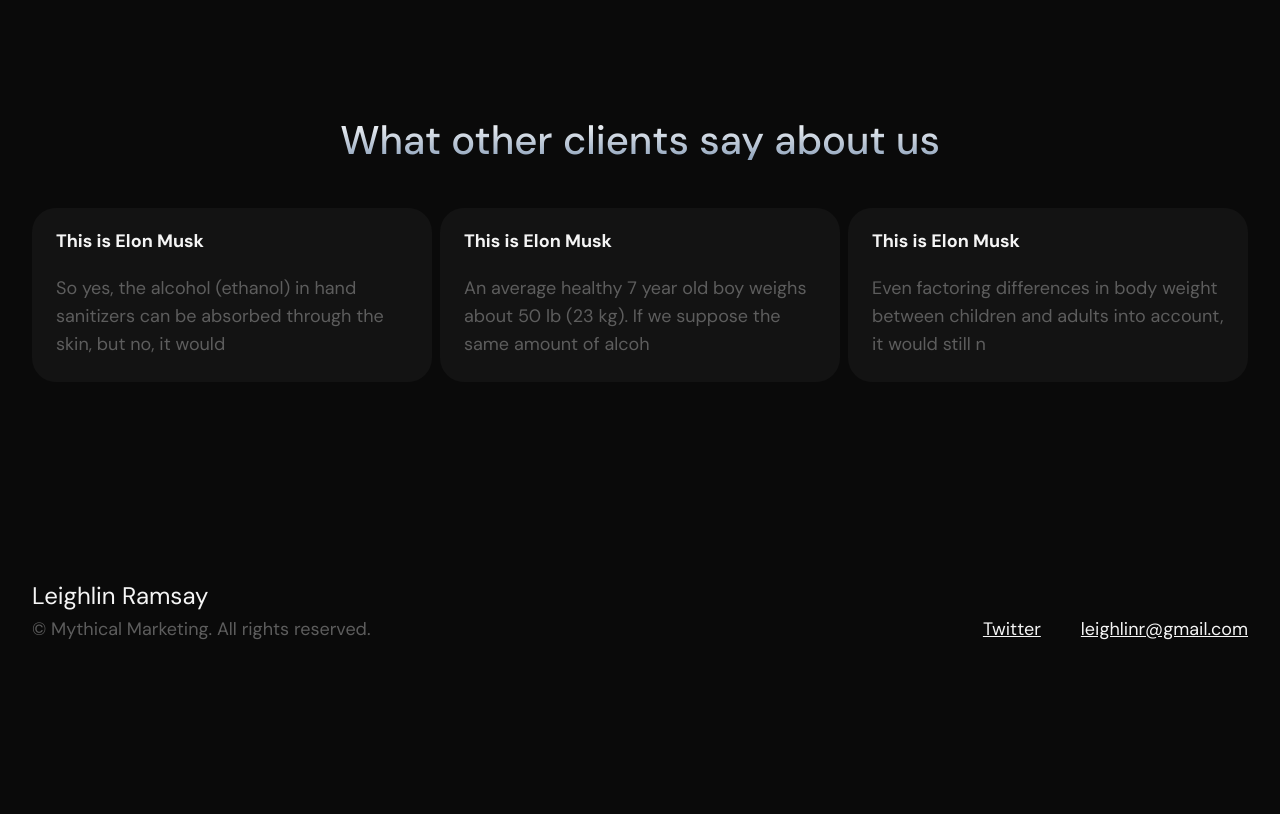
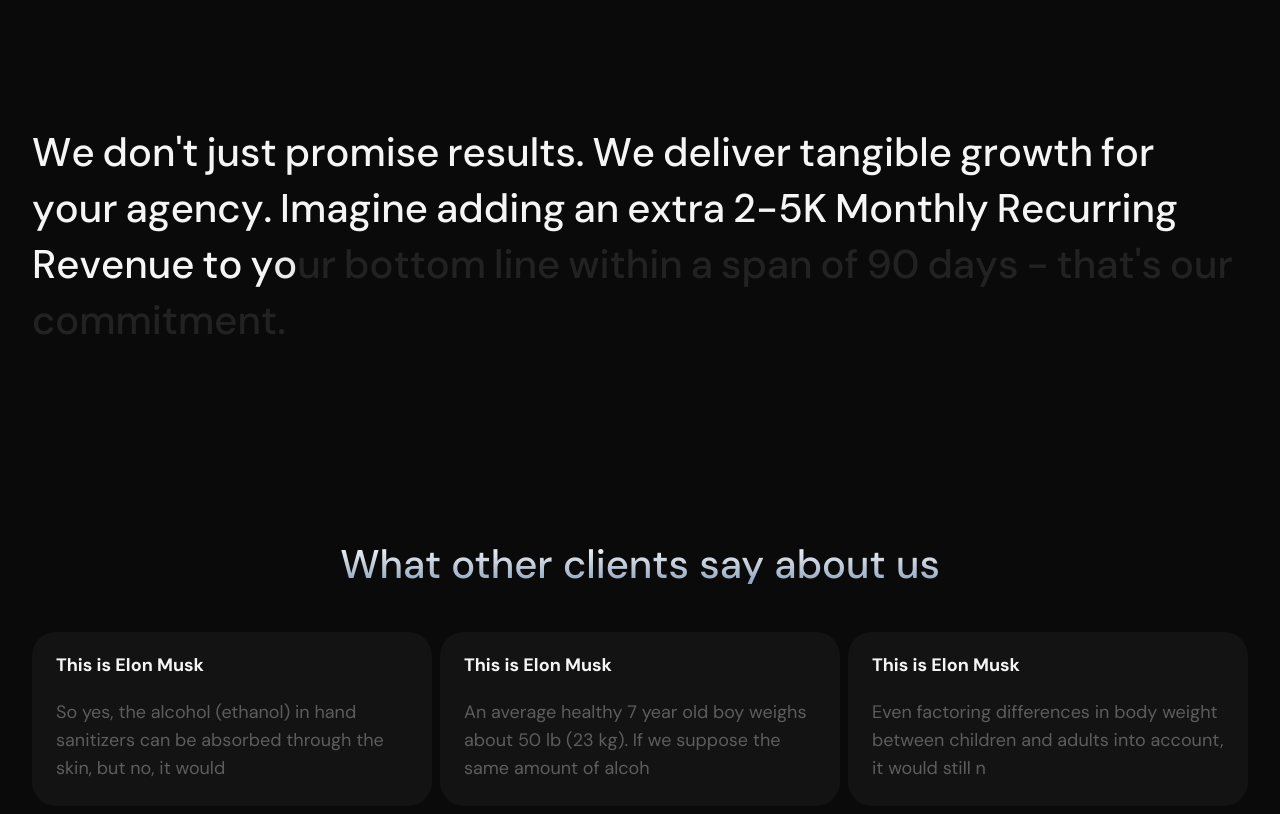
Before and after one commit to DevDugg/lead-wheel, a Next.js app: page / in a window 1280 px wide. Shown: the part 880-1694 px from the top of the page. Before the commit the page ends 1620 px from the top, so only its background shows below. Built offline with nearby package versions, Linux system fonts and the light colour scheme.

Commit message:
paragraph opacity animation

```diff
--- a/src/app/page.tsx
+++ b/src/app/page.tsx
@@ -1,10 +1,12 @@
 import Hero from "@/components/sections/hero";
+import Paragraph from "@/components/sections/paragraph";
 import Testimonials from "@/components/sections/testimonials";
 
 const Home = () => {
   return (
     <main className="home flex flex-col gap-[200px] pb-[200px]">
       <Hero />
+      <Paragraph />
       <Testimonials />
     </main>
   );
--- /dev/null
+++ b/src/components/elements/animated-character.tsx
@@ -0,0 +1,20 @@
+"use client";
+
+import { MotionValue, motion, useTransform } from "framer-motion";
+
+interface Props {
+  children: string;
+  range: [number, number];
+  scrollYProgress: MotionValue<number>;
+}
+
+const AnimatedCharacter = ({ children, range, scrollYProgress }: Props) => {
+  const opacity = useTransform(scrollYProgress, range, [0, 1]);
+  return (
+    <span className="relative">
+      <span className="opacity-[0.1] absolute">{children}</span>
+      <motion.span style={{ opacity }}>{children}</motion.span>
+    </span>
+  );
+};
+export default AnimatedCharacter;
--- /dev/null
+++ b/src/components/elements/animated-paragraph.tsx
@@ -0,0 +1,35 @@
+"use client";
+
+import AnimatedWord from "./animated-word";
+import { useRef } from "react";
+import { useScroll } from "framer-motion";
+
+interface Props {
+  text: string;
+}
+
+const AnimatedParagraph = ({ text }: Props) => {
+  const words = text.split(" ");
+
+  const ref = useRef<HTMLHeadingElement>(null);
+
+  const { scrollYProgress } = useScroll({
+    target: ref,
+    offset: ["start 0.9", "start 0.25"],
+  });
+  return (
+    <h2 ref={ref} className="text-[40px] font-medium leading-NORMAL flex flex-wrap">
+      {words.map((word, index) => {
+        const start = index / words.length;
+        const end = start + 1 / words.length;
+
+        return (
+          <AnimatedWord key={index} range={[start, end]} scrollYProgress={scrollYProgress}>
+            {word}
+          </AnimatedWord>
+        );
+      })}
+    </h2>
+  );
+};
+export default AnimatedParagraph;
--- /dev/null
+++ b/src/components/elements/animated-word.tsx
@@ -0,0 +1,32 @@
+"use client";
+
+import AnimatedCharacter from "./animated-character";
+import { MotionValue } from "framer-motion";
+
+interface Props {
+  children: string;
+  range: [number, number];
+  scrollYProgress: MotionValue<number>;
+}
+
+const AnimatedWord = ({ children, range, scrollYProgress }: Props) => {
+  const characters = children.toString().split("");
+  const amount = range[1] - range[0];
+  const step = amount / characters.length;
+  return (
+    <span className="mr-2 mt-2">
+      {characters.map((character, index) => {
+        const start = range[0] + step * index;
+        const end = range[0] + step * (index + 1);
+
+        return (
+          <AnimatedCharacter range={[start, end]} key={index} scrollYProgress={scrollYProgress}>
+            {character}
+          </AnimatedCharacter>
+        );
+      })}
+    </span>
+  );
+};
+
+export default AnimatedWord;
--- /dev/null
+++ b/src/components/sections/paragraph.tsx
@@ -0,0 +1,13 @@
+import AnimatedParagraph from "../elements/animated-paragraph";
+import Container from "../layout/container";
+
+const Paragraph = () => {
+  return (
+    <section className="paragraph" id="paragraph">
+      <Container>
+        <AnimatedParagraph text="We don't just promise results. We deliver tangible growth for your agency. Imagine adding an extra 2-5K Monthly Recurring Revenue to your bottom line within a span of 90 days - that's our commitment." />
+      </Container>
+    </section>
+  );
+};
+export default Paragraph;
```
